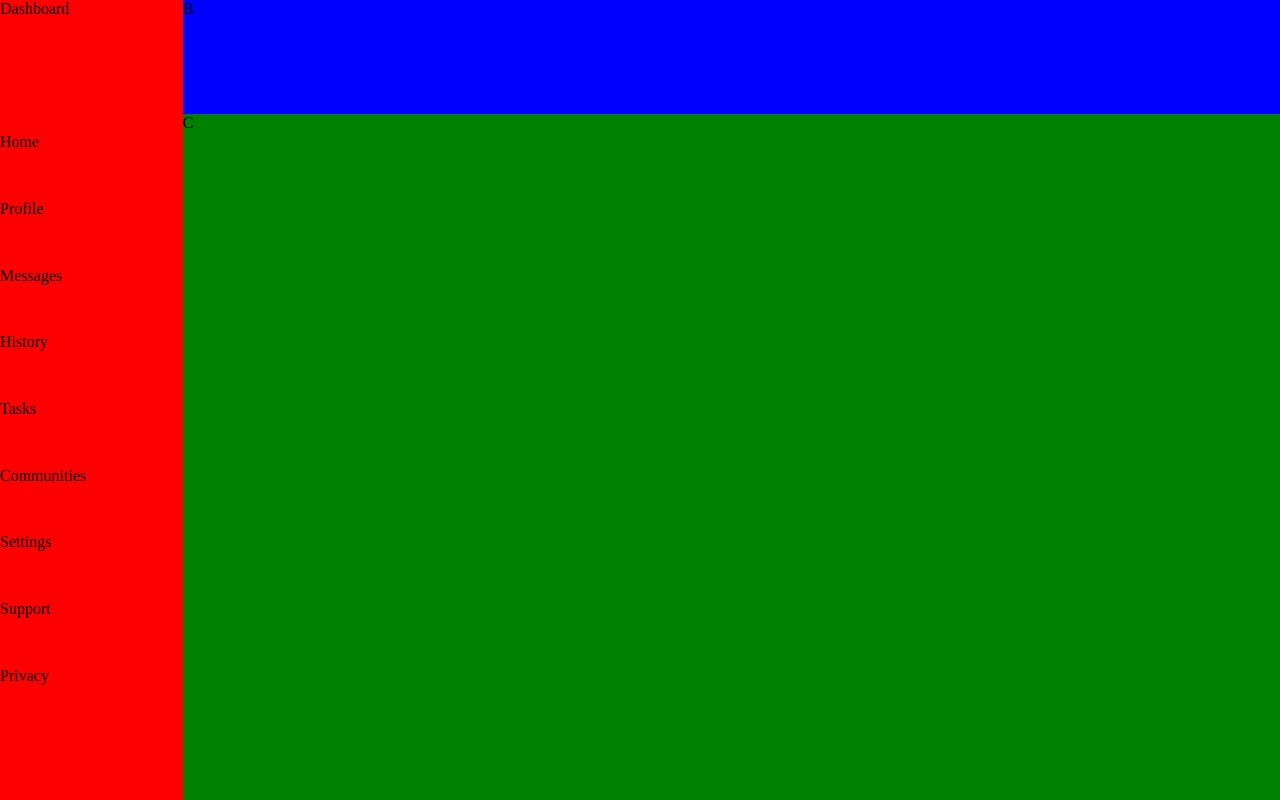
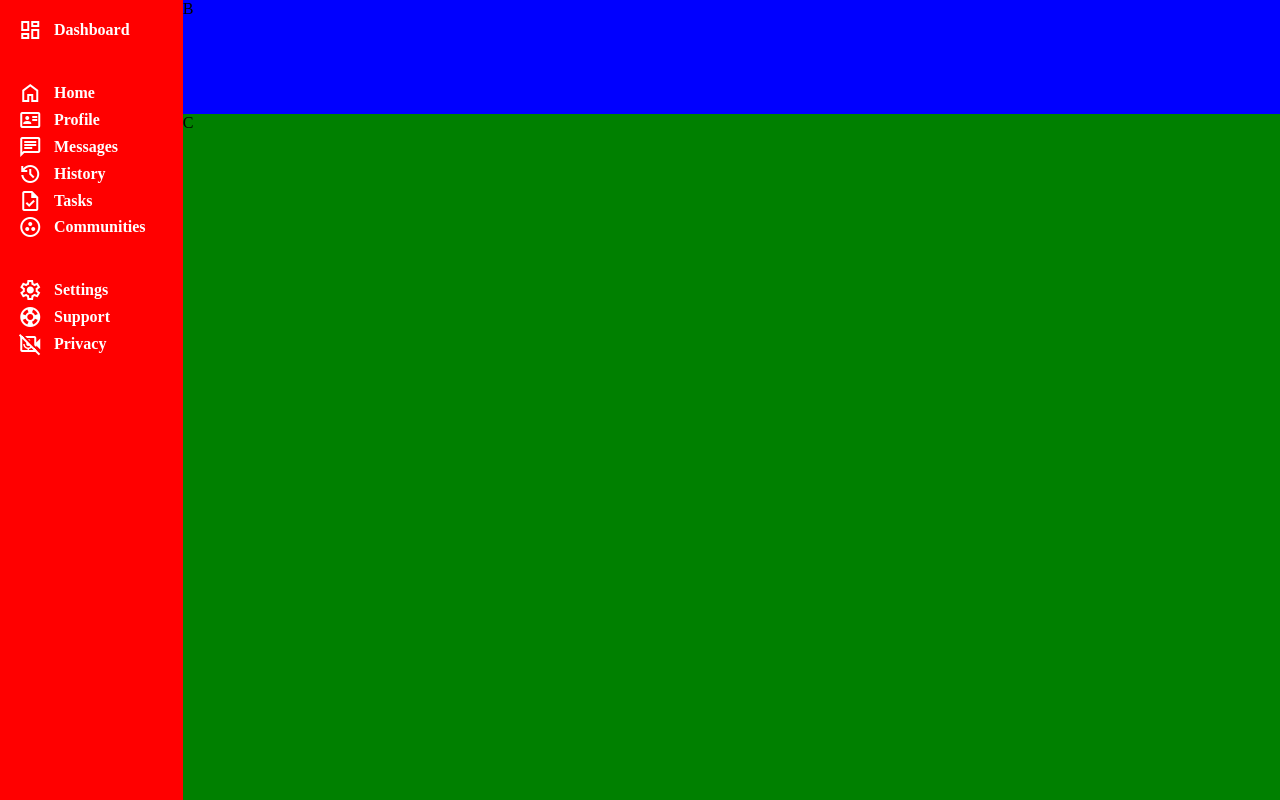
Before and after one commit to Seoky99/admin-dashboard, a plain HTML site: page index.html in a window 1280 px wide. Drawn offline with nearby package versions, Linux system fonts and the light colour scheme.

Commit message:
sidebar loaded icons + structure of links

```diff
--- a/index.html
+++ b/index.html
@@ -5,20 +5,60 @@
     <meta name="viewport" content="width=device-width, initial-scale=1.0">
     <title>Admin Dashboard</title>
     <link rel="stylesheet" href="styles.css">
+    <link href="https://fonts.googleapis.com/css2?family=Material+Symbols+Outlined" rel="stylesheet">
+
 </head>
 <body>
     <div class="main-container">
         <div class="sidebar">
-            <div>Dashboard</div>
-            <div>Home</div>
-            <div>Profile</div>
-            <div>Messages</div>
-            <div>History</div>
-            <div>Tasks</div>
-            <div>Communities</div>
-            <div>Settings</div>
-            <div>Support</div>
-            <div>Privacy</div>
+            <div id="sidebar-nav">
+                <div id="dash">
+                    <div>
+                        <span class="material-symbols-outlined">dashboard</span>
+                        <p>Dashboard</p>
+                    </div>
+                </div>
+                <div id="upper">
+                    <div>
+                        <span class="material-symbols-outlined">home</span>
+                        <p>Home</p>
+                    </div>
+                    <div>
+                        <span class="material-symbols-outlined">id_card</span>
+                        <p>Profile</p>
+                    </div>
+                    <div>
+                        <span class="material-symbols-outlined">message</span>
+                        <p>Messages</p>
+                    </div>
+                    <div>
+                        <span class="material-symbols-outlined">history</span>
+                        <p>History</p>
+                    </div>
+                    <div>
+                        <span class="material-symbols-outlined">task</span>
+                        <p>Tasks</p>
+                    </div>
+                    <div>
+                        <span class="material-symbols-outlined">communities</span>
+                        <p>Communities</p>
+                    </div>
+                </div>
+                <div id="lower">
+                    <div>
+                        <span class="material-symbols-outlined">settings</span>
+                        <p>Settings</p>
+                    </div>
+                    <div>
+                        <span class="material-symbols-outlined">support</span>
+                        <p>Support</p>
+                    </div>
+                    <div>
+                        <span class="material-symbols-outlined">privacy</span>
+                        <p>Privacy</p>
+                    </div>
+                </div>
+            </div>
         </div>
         <div class="header">B</div>
         <div class="main-content">C</div>
--- a/styles.css
+++ b/styles.css
@@ -1,6 +1,10 @@
 * {
     padding: 0;
     margin: 0;
+}
+
+li {
+    list-style: none;
 }
 
 body {
@@ -18,9 +22,31 @@ body {
 .sidebar {
     background-color: red;
     grid-area: 1 / 1 / 3 / 2;
-    display: grid;
-    grid-template-rows: 2fr repeat(10, 1fr);
 }
+
+#sidebar-nav {
+    display: flex;
+    flex-direction: column;
+    gap: 2rem;
+    align-items: center;
+    color: white;
+    font-weight: bold;
+    margin-top: 10%;
+    & div {
+        flex: 1;
+        width: 80%;
+        margin-bottom: 2%;
+    }
+    & div div {
+        display: inline-flex;
+        vertical-align: middle;
+        align-items: center;
+        gap: 10%;
+    }
+}
+
+
+
 
 .header {
     background-color: blue;
```
